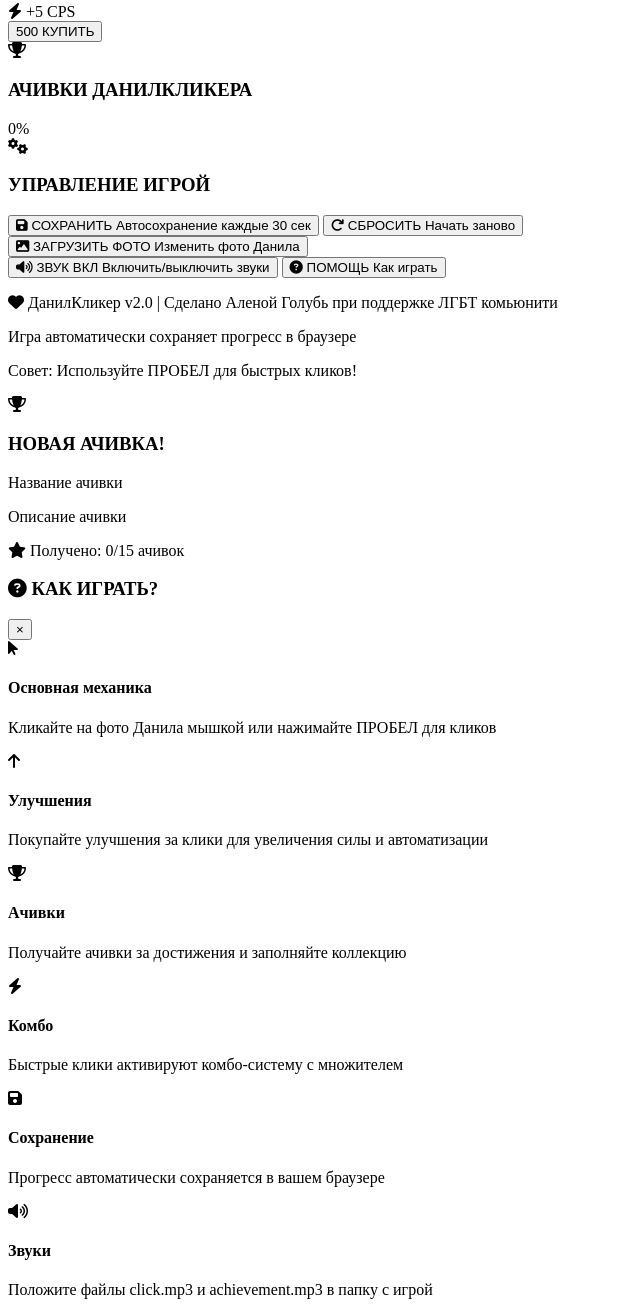
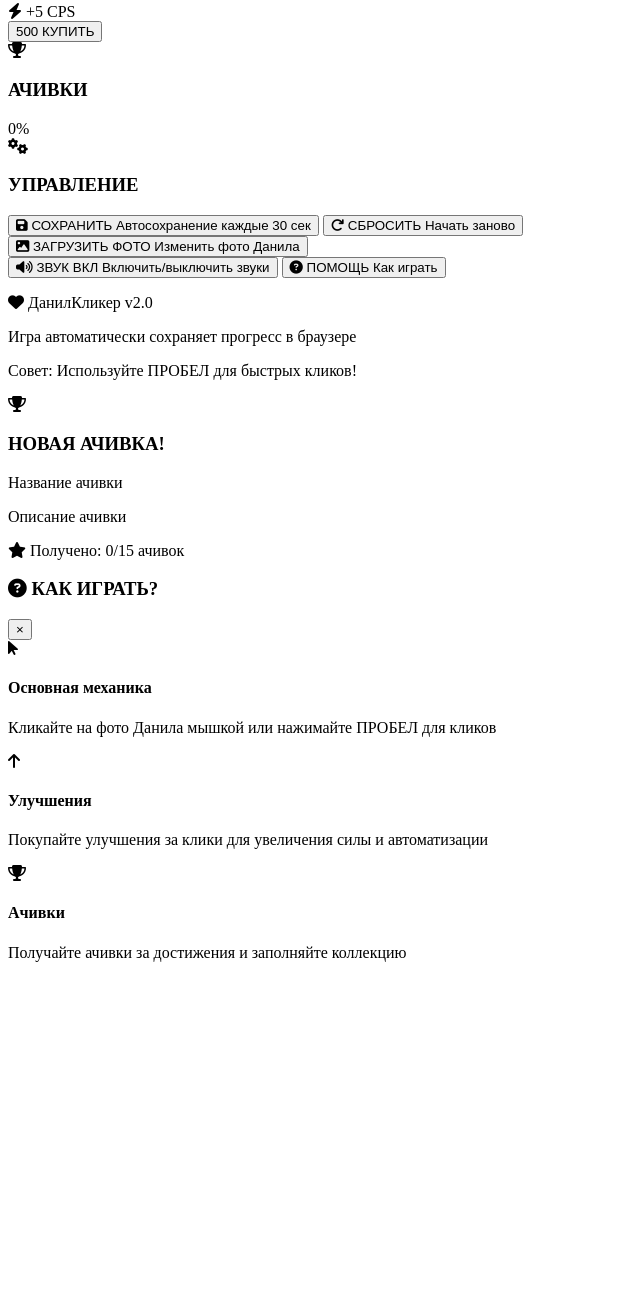
Before and after one commit to AlenaGolub99/danil, a plain HTML site: page index.html in a window 1280 px wide. Shown: the part 1254-2569 px from the top of the page, without its empty margins (0-640 px from the left). After the commit the page ends 2232 px from the top, so only its background shows below. Drawn offline with Linux system fonts and the light colour scheme.

Commit message:
Update index.html

```diff
--- a/index.html
+++ b/index.html
@@ -3,7 +3,7 @@
 <head>
     <meta charset="UTF-8">
     <meta name="viewport" content="width=device-width, initial-scale=1.0">
-    <title>ДанилКликер - Кликай на Данила, ебаный мудила!</title>
+    <title>ДанилКликер - Кликай на Данила!</title>
     <link rel="stylesheet" href="style.css">
     <link rel="stylesheet" href="https://cdnjs.cloudflare.com/ajax/libs/font-awesome/6.4.0/css/all.min.css">
     <link href="https://fonts.googleapis.com/css2?family=Comic+Neue:wght@700&family=Press+Start+2P&family=Rubik+Mono+One&display=swap" rel="stylesheet">
@@ -14,12 +14,11 @@
         <header>
             <div class="title-container">
                 <h1><i class="fas fa-mouse-pointer"></i> ДАНИЛКЛИКЕР</h1>
-                <p class="subtitle">Кликай на Данила, получай ачивки и стань главным пидорасом страны!</p>
+                <p class="subtitle">Кликай на Данила, получай ачивки!</p>
             </div>
         </header>
 
         <div class="main-content">
-            <!-- Статистика -->
             <div class="stats-panel">
                 <div class="stat-box">
                     <div class="stat-header">
@@ -52,13 +51,12 @@
                 </div>
             </div>
 
-            <!-- Основная игровая область -->
             <div class="game-area">
                 <div class="clicker-section">
-                    <!-- Область с картинкой Данила -->
                     <div class="clicker-container">
                         <div class="image-frame">
                             <div id="danilImage" class="danil-image">
+                                <!-- Картинка загрузится через JS -->
                                 <div class="image-placeholder">
                                     <div class="placeholder-icon">
                                         <i class="fas fa-user"></i>
@@ -91,7 +89,6 @@
                         </div>
                     </div>
 
-                    <!-- Улучшения -->
                     <div class="upgrades-section">
                         <div class="section-title">
                             <i class="fas fa-arrow-up"></i>
@@ -151,11 +148,10 @@
                     </div>
                 </div>
 
-                <!-- Ачивки -->
                 <div class="achievements-section">
                     <div class="section-title">
                         <i class="fas fa-trophy"></i>
-                        <h3>АЧИВКИ ДАНИЛКЛИКЕРА</h3>
+                        <h3>АЧИВКИ</h3>
                         <div class="progress-bar-container">
                             <div class="progress-bar-bg">
                                 <div class="progress-bar-fill" id="achievementBar"></div>
@@ -170,11 +166,10 @@
                 </div>
             </div>
 
-            <!-- Управление -->
             <div class="controls-section">
                 <div class="controls-title">
                     <i class="fas fa-cogs"></i>
-                    <h3>УПРАВЛЕНИЕ ИГРОЙ</h3>
+                    <h3>УПРАВЛЕНИЕ</h3>
                 </div>
 
                 <div class="controls-grid">
@@ -216,7 +211,7 @@
 
         <footer>
             <div class="footer-content">
-                <p><i class="fas fa-heart"></i> ДанилКликер v2.0 | Сделано Аленой Голубь при поддержке ЛГБТ комьюнити</p>
+                <p><i class="fas fa-heart"></i> ДанилКликер v2.0</p>
                 <p class="footer-hint">Игра автоматически сохраняет прогресс в браузере</p>
                 <p class="footer-hint">Совет: Используйте ПРОБЕЛ для быстрых кликов!</p>
             </div>
@@ -271,50 +266,19 @@
                         <p>Получайте ачивки за достижения и заполняйте коллекцию</p>
                     </div>
                 </div>
-                <div class="help-item">
-                    <i class="fas fa-bolt"></i>
-                    <div>
-                        <h4>Комбо</h4>
-                        <p>Быстрые клики активируют комбо-систему с множителем</p>
-                    </div>
-                </div>
-                <div class="help-item">
-                    <i class="fas fa-save"></i>
-                    <div>
-                        <h4>Сохранение</h4>
-                        <p>Прогресс автоматически сохраняется в вашем браузере</p>
-                    </div>
-                </div>
-                <div class="help-item">
-                    <i class="fas fa-volume-up"></i>
-                    <div>
-                        <h4>Звуки</h4>
-                        <p>Положите файлы click.mp3 и achievement.mp3 в папку с игрой</p>
-                    </div>
-                </div>
             </div>
         </div>
     </div>
 
-    <!-- Аудио элементы -->
+    <!-- Звуки (используем онлайн-источники) -->
     <audio id="clickSound" preload="auto">
-        <source src="click.mp3" type="audio/mpeg">
         <source src="https://assets.mixkit.co/sfx/preview/mixkit-select-click-1109.mp3" type="audio/mpeg">
     </audio>
 
     <audio id="achievementSound" preload="auto">
-        <source src="achievement.mp3" type="audio/mpeg">
         <source src="https://assets.mixkit.co/sfx/preview/mixkit-winning-chimes-2015.mp3" type="audio/mpeg">
-    </audio>
-
-    <audio id="upgradeSound" preload="auto">
-        <source src="https://assets.mixkit.co/sfx/preview/mixkit-unlock-game-notification-253.mp3" type="audio/mpeg">
-    </audio>
-
-    <audio id="comboSound" preload="auto">
-        <source src="https://assets.mixkit.co/sfx/preview/mixkit-game-ball-tap-2073.mp3" type="audio/mpeg">
     </audio>
 
     <script src="script.js"></script>
 </body>
-                </html>
+                                        </html>
```
